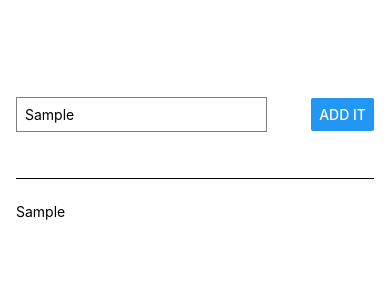
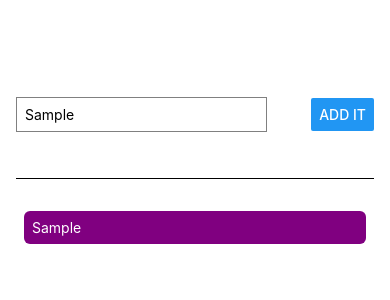
Before and after one commit to Mosiva/my-firstnativeapp, a React Native app: screen / in a window 390 px wide. Both pictures are taken after typing "Sample" into the empty fields and a click on the button "ADD IT". Shown: the top 300 px of the page. Built offline with nearby package versions, Linux system fonts and the light colour scheme.

Commit message:
add flatlist and style

```diff
--- a/App.js
+++ b/App.js
@@ -1,5 +1,13 @@
-import { useRef, useState } from "react";
-import { Button, StyleSheet, Text, TextInput, View } from "react-native";
+import { useState } from "react";
+import {
+  Button,
+  StyleSheet,
+  Text,
+  TextInput,
+  View,
+  ScrollView,
+  FlatList,
+} from "react-native";
 
 export default function App() {
   const [enteredGoalText, setEneteredGoalText] = useState("");
@@ -12,7 +20,7 @@
   const addGoalHandler = () => {
     setCourseGoals((currentCourseGoals) => [
       ...currentCourseGoals,
-      enteredGoalText,
+      { text: enteredGoalText, id: Math.random().toString() },
     ]);
   };
   return (
@@ -26,9 +34,19 @@
         <Button title="Add it" onPress={addGoalHandler} />
       </View>
       <View style={styles.goalsContainer}>
-        {courseGoals.map((goal) => (
-          <Text key={goal}>{goal}</Text>
-        ))}
+        <FlatList
+          data={courseGoals}
+          renderItem={(itemData) => {
+            return (
+              <View style={styles.goalItems}>
+                <Text style={styles.goalText}>{itemData.item.text}</Text>
+              </View>
+            );
+          }}
+          keyExtractor={(item, index) => {
+            return item.id;
+          }}
+        />
       </View>
     </View>
   );
@@ -59,4 +77,13 @@
   goalsContainer: {
     flex: 5,
   },
+  goalItems: {
+    margin: 8,
+    padding: 8,
+    borderRadius: 6,
+    backgroundColor: "purple",
+  },
+  goalText: {
+    color: "white",
+  },
 });
```
